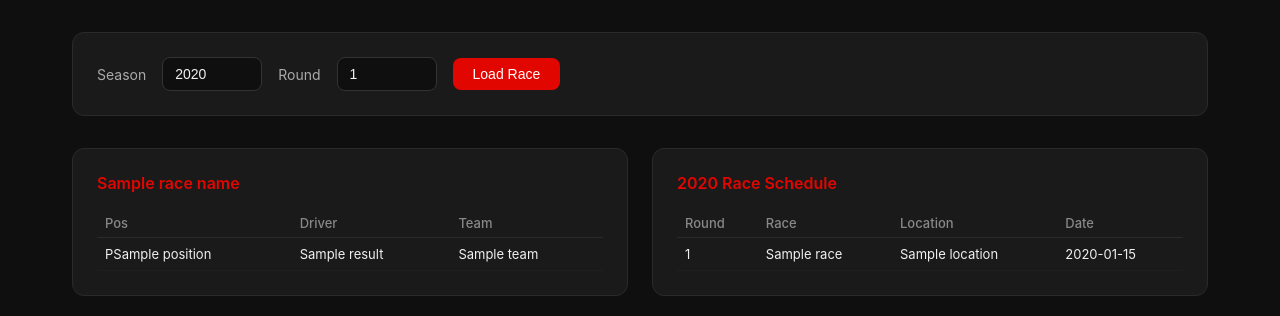
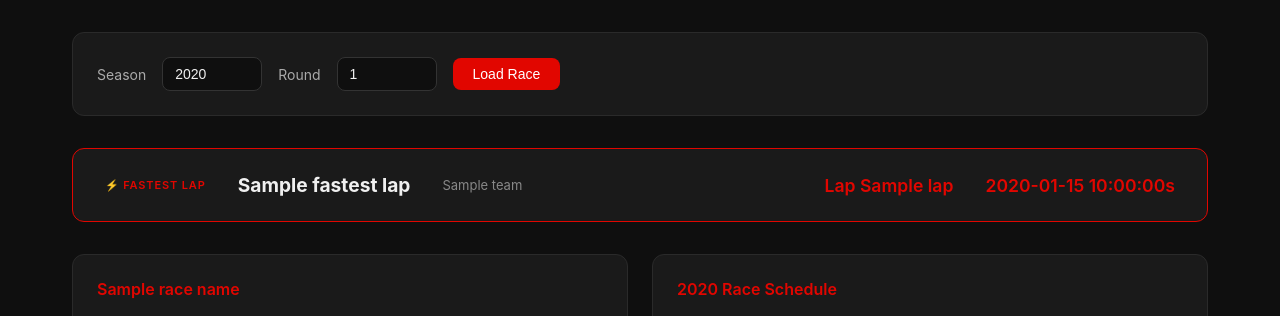
Before and after one commit to jkyplayz-rb/f1-dashboard, a Flask app: template templates/index.html in a window 1280 px wide. Shown: the part 126-442 px from the top of the page. Run offline with Flask 3, Linux system fonts and the light colour scheme; the template is opened without the code that fills it: most values are stand-ins (such as "Sample title", 1, 10 or a date in 2020).

Commit message:
feat: add fastest lap hero card with driver, team and lap time (closes #2)

```diff
--- a/app.py
+++ b/app.py
@@ -20,20 +20,42 @@ def get_lap_times(session_key, top5_drivers):
             ]
     return lap_data
 
+def get_fastest_lap(session_key, driver_map):
+    res = requests.get(f"{OPENF1_BASE}/laps?session_key={session_key}", timeout=15)
+    if res.status_code != 200:
+        return None
+    laps = res.json()
+    fastest = None
+    for lap in laps:
+        if not lap.get('lap_duration'):
+            continue
+        if fastest is None or lap['lap_duration'] < fastest['lap_duration']:
+            fastest = lap
+    if not fastest:
+        return None
+    drv_num = fastest['driver_number']
+    d = driver_map.get(drv_num, {})
+    return {
+        'name': d.get('full_name', f"Driver #{drv_num}"),
+        'team': d.get('team_name', 'Unknown'),
+        'lap': fastest['lap_number'],
+        'time': f"{int(fastest['lap_duration'] // 60)}:{fastest['lap_duration'] % 60:06.3f}",
+    }
+
 def get_race_results(year, round_num):
     sessions = requests.get(f"{OPENF1_BASE}/sessions?year={year}&session_type=Race", timeout=15)
     if sessions.status_code != 200:
-        return None, [], {}, {}
+        return None, [], {}, {}, None
     session_list = sessions.json()
     if not session_list or round_num > len(session_list):
-        return None, [], {}, {}
+        return None, [], {}, {}, None
     session = session_list[round_num - 1]
     session_key = session['session_key']
     race_name = session['session_name'] + " — " + session['location']
 
     positions = requests.get(f"{OPENF1_BASE}/position?session_key={session_key}", timeout=15)
     if positions.status_code != 200:
-        return race_name, [], {}, {}
+        return race_name, [], {}, {}, None
     pos_data = positions.json()
 
     final_positions = {}
@@ -60,8 +82,9 @@ def get_race_results(year, round_num):
     top5 = [r['driver_num'] for r in results[:5]]
     lap_data = get_lap_times(session_key, top5)
     top5_names = {r['driver_num']: r['name'] for r in results[:5]}
+    fastest_lap = get_fastest_lap(session_key, driver_map)
 
-    return race_name, results[:20], lap_data, top5_names
+    return race_name, results[:20], lap_data, top5_names, fastest_lap
 
 def get_schedule(year):
     res = requests.get(f"{OPENF1_BASE}/sessions?year={year}&session_type=Race", timeout=15)
@@ -75,7 +98,7 @@ def index():
     round_num = int(request.form.get('round', '1'))
 
     schedule = get_schedule(year)
-    race_name, results, lap_data, top5_names = get_race_results(year, round_num)
+    race_name, results, lap_data, top5_names, fastest_lap = get_race_results(year, round_num)
 
     return render_template('index.html',
         year=year,
@@ -85,6 +108,7 @@ def index():
         results=results,
         lap_data=lap_data,
         top5_names=top5_names,
+        fastest_lap=fastest_lap,
     )
 
 if __name__ == '__main__':
--- a/static/style.css
+++ b/static/style.css
@@ -87,3 +87,43 @@ td { padding: 8px; border-bottom: 1px solid #1f1f1f; }
 tr:hover td { background: #222; }
 
 .empty { color: #666; font-size: 14px; }
+
+.fastest-card {
+  background: #1a1a1a;
+  border: 1px solid #e10600;
+  border-radius: 12px;
+  padding: 1.5rem 2rem;
+  margin-bottom: 2rem;
+  display: flex;
+  align-items: center;
+  gap: 2rem;
+  flex-wrap: wrap;
+}
+
+.fastest-label {
+  font-size: 11px;
+  font-weight: 600;
+  text-transform: uppercase;
+  letter-spacing: .08em;
+  color: #e10600;
+}
+
+.fastest-name {
+  font-size: 1.2rem;
+  font-weight: 700;
+  color: #f0f0f0;
+}
+
+.fastest-team {
+  font-size: 13px;
+  color: #888;
+}
+
+.fastest-details {
+  margin-left: auto;
+  display: flex;
+  gap: 2rem;
+  font-size: 1.1rem;
+  font-weight: 600;
+  color: #e10600;
+}
--- a/templates/index.html
+++ b/templates/index.html
@@ -24,6 +24,18 @@
         <button type="submit">Load Race</button>
       </form>
     </section>
+
+    {% if fastest_lap %}
+    <div class="fastest-card">
+      <div class="fastest-label">⚡ Fastest Lap</div>
+      <div class="fastest-name">{{ fastest_lap.name }}</div>
+      <div class="fastest-team">{{ fastest_lap.team }}</div>
+      <div class="fastest-details">
+        <span>Lap {{ fastest_lap.lap }}</span>
+        <span>{{ fastest_lap.time }}s</span>
+      </div>
+    </div>
+    {% endif %}
 
     <div class="grid">
 
```
